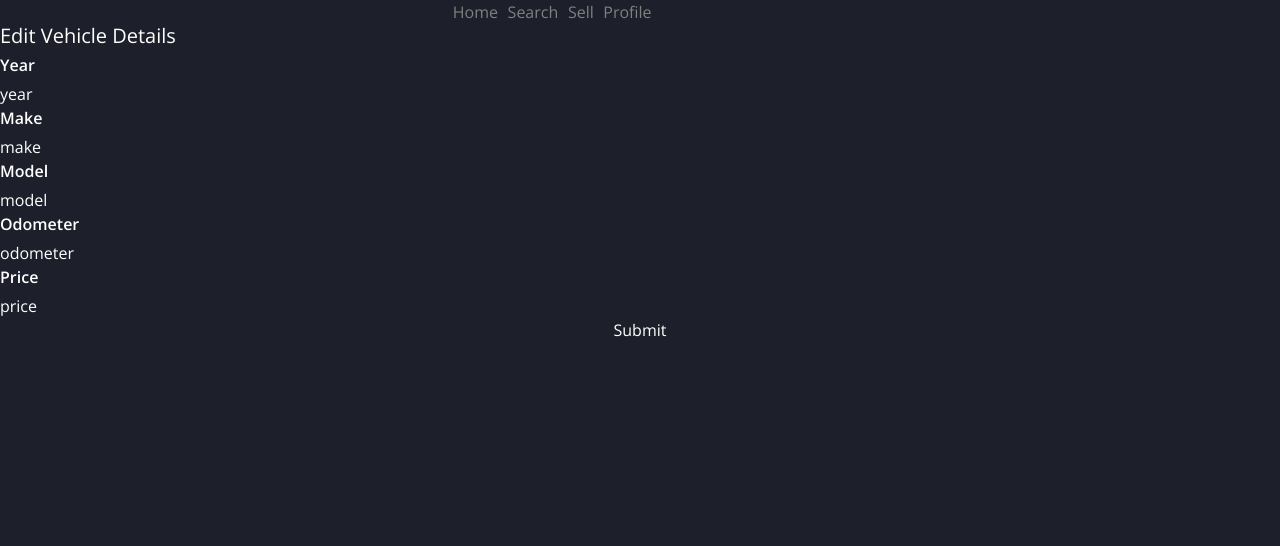
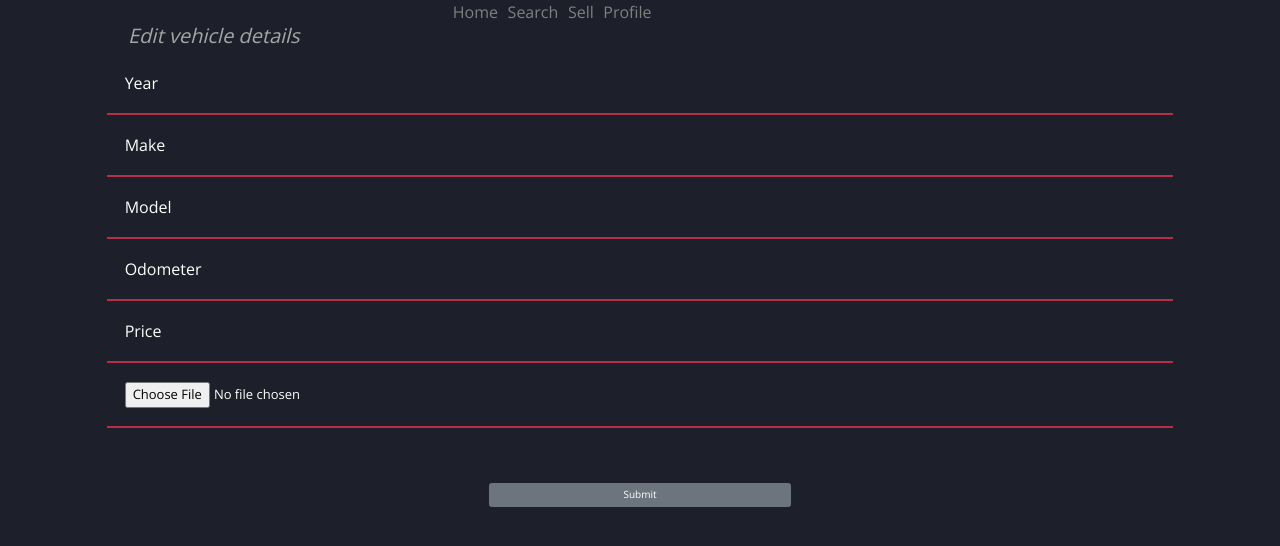
Before and after one commit to jkinita/summative-react-app, a React (Create React App) app: page /edit/1 in a window 1280 px wide. Shown: the top 546 px of the page. Built offline with nearby package versions, Linux system fonts and the light colour scheme; no server answers.

Commit message:
changes to profuile and edit

```diff
--- a/src/App.jsx
+++ b/src/App.jsx
@@ -19,7 +19,6 @@ import AddCarAd from "./components_tanya/AddCarAd";
 import EditCarAd from "./components_tanya/EditCarAd";
 import MyCarDetails from "./components_tanya/MyCarDetails";
 import MyProfile from "./components_tanya/MyProfile";
-import Header from "./components_tanya/Header";
 
 // Joe's components:
 import GlobalNav from "./components_joe/GlobalNav";
--- a/src/components_tanya/AddCarAd.jsx
+++ b/src/components_tanya/AddCarAd.jsx
@@ -2,8 +2,12 @@ import React, { Component } from "react";
 import { Button } from "reactstrap";
 import Axios from "axios";
 import * as UTILS from "../utils";
+import { navigate } from "@reach/router";
+import "../css/shared.css";
+import "../css_tanya/style.css";
+import "../css_tanya/addcar_form.css";
 
-import { navigate } from "@reach/router";
+import "../css_tanya/my_profile.css";
 
 export default class AddCarAd extends Component {
   constructor(props) {
@@ -51,10 +55,10 @@ export default class AddCarAd extends Component {
       <div className="main-content-t">
         <h2 className="vehicle-details-title">Vehicle details</h2>
         {/* <h2 className="vehicle-details ">Vehicle Details</h2> */}
-        <div className="card">
-          <div className="card-body px-lg-5 pt-0">
+        <div className="card form-container-t">
+          <div className="card-body   pt-0">
             <form onSubmit={this.addCar} ref={this.formRef}>
-              <div className=" main-redline-input md-form">
+              <div className=" main-redline-input  ">
                 {/* <label>Year</label> */}
                 <input id="year" type="string" name="year" placeholder="Year" />
               </div>
@@ -95,19 +99,26 @@ export default class AddCarAd extends Component {
               <div className="  md-form">
                 <input
                   id="seller_name"
-                  type="text"
+                  type="hidden"
                   name="seller_name"
                   value="user"
                 />
               </div>
               <input id="id" type="hidden" name="id" value={this.state.id} />
-
-              <input type="file" name="car_image" id="car_image" />
-              <button onClick={this.uploadToExpress} className="add-button">
-                Upload picture
-              </button>
-
-              <Button type="submit">Next</Button>
+              <div className=" main-redline-input md-form image-upload-container-t">
+                <input
+                  type="file"
+                  name="car_image"
+                  id="car_image"
+                  onChange={this.uploadToExpress}
+                />
+                {/* <button onClick={this.uploadToExpress} className="add-button">
+                  Upload picture
+                </button> */}
+              </div>
+              <Button className="  btn-next-t" type="submit">
+                Next
+              </Button>
             </form>
           </div>
         </div>
--- a/src/components_tanya/EditCarAd.jsx
+++ b/src/components_tanya/EditCarAd.jsx
@@ -1,82 +1,155 @@
 import React, { Component } from "react";
 import Axios from "axios";
+import { navigate } from "@reach/router";
 import * as UTILS from "../utils";
 import { Button } from "reactstrap";
+import "../css/shared.css";
+import "../css_tanya/style.css";
+import "../css_tanya/my_profile.css";
+import "../css_tanya/addcar_form.css";
 
 export default class EditCarAd extends Component {
   constructor(props) {
     super(props);
+
     this.state = {
       car: {},
-      id: Date.now()
     };
+    this.formRef = React.createRef();
   }
 
   componentDidMount() {
-    var carid = this.props.id;
-    this.formRef = React.createRef();
-    Axios.get(`${UTILS.cars_url}/${carid}`).then(res => {
+    // console.log(`${UTILS.cars_url}/${this.props.id}`);
+    Axios.get(`${UTILS.cars_url}/${this.props.id}`)
+      .then((res) => {
         console.log(res.data);
         this.setState({ car: res.data[0] });
-    });
+      })
+      .catch((err) => console.log(err));
   }
 
-  saveEdit = e => {
+  EditCarAd = (e) => {
     e.preventDefault();
-    alert("edit");
     var formData = new FormData(this.formRef.current);
+
+    var dataToSend = {
+      year: formData.get("year"),
+      make: formData.get("make"),
+      model: formData.get("model"),
+      price: formData.get("price"),
+      car_image: formData.get("car_image"),
+      id: formData.get("id"),
+    };
+    console.log(dataToSend);
+    Axios.put(`${UTILS.cars_url}/${this.props.id}`, dataToSend).then((res) => {
+      console.log(res);
+    });
   };
 
   render() {
+    console.log(this.state);
+    const { year, make, model, price, car_image } = this.state.car;
     return (
       <div className="main-content-t">
-        <h2 className="vehicle-details "> Edit Vehicle Details</h2>
-        <form ref={this.formRef} onSubmit={this.saveEdit}>
-          <label>Year</label>
+        <h2 className="vehicle-details-title">Edit vehicle details</h2>
+
+        <div className="card form-container-t">
+          <div className="card-body   pt-0">
+            <form ref={this.formRef} onSubmit={this.EditCarAd}>
+              <div className=" main-redline-input  ">
+                {/* <label>Year</label> */}
                 <input
                   id="year"
                   type="string"
                   name="year"
-            placeholder="year"
-            value={this.state.car.year}
+                  placeholder="Year"
+                  defaultValue={this.state.car.year}
                 />
+              </div>
 
-          <label>Make</label>
+              <div className=" main-redline-input md-form">
+                {/* <label>Make</label> */}
                 <input
                   type="text"
                   name="make"
-            placeholder="make"
-            value={this.state.car.make}
+                  placeholder="Make"
+                  defaultValue={this.state.car.make}
                 />
+              </div>
 
-          <label>Model</label>
+              <div className=" main-redline-input md-form">
+                {/* <label>Model</label> */}
                 <input
                   id="model"
                   type="text"
                   name="model"
-            placeholder="model"
-            value={this.state.car.model}
+                  placeholder="Model"
+                  defaultValue={this.state.car.model}
                 />
-
-          <label>Odometer</label>
+              </div>
+              <div className="main-redline-input md-form">
+                {/* <label>Odometer</label> */}
                 <input
                   id="odometer"
+                  type="number"
                   name="odometer"
-            placeholder="odometer"
-            value={this.state.car.odometer}
+                  placeholder="Odometer"
+                  defaultValue={this.state.car.odometer}
                 />
+              </div>
 
-          <label>Price</label>
+              <div className=" main-redline-input md-form">
+                {/* <label>Price</label> */}
                 <input
                   id="price"
                   type="number"
                   name="price"
-            placeholder="price"
-            value={this.state.car.price}
+                  placeholder="Price"
+                  defaultValue={this.state.car.price}
                 />
-          <input id="id" type="hidden" name="id" value={this.state.id} />
-          <input type="submit" />
+              </div>
+              <div className="  md-form">
+                <input
+                  id="seller_name"
+                  type="hidden"
+                  name="seller_name"
+                  defaultValue="user"
+                />
+              </div>
+              <input id="id" type="hidden" name="id" value={this.props.id} />
+              <div className=" main-redline-input md-form image-upload-container-t">
+                {/* <input
+                  type="file"
+                  name="car_image"
+                  id="car_image"
+                  onChange={this.uploadToExpress}
+                /> */}
+                {/*
+                <input
+                  type="hidden"
+                  name="car_image"
+                  id="car_image"
+                  value={car_image}
+                  onChange={this.uploadToExpress}
+                /> */}
+
+                {/* <button onClick={this.uploadToExpress} className="add-button">
+                  Upload picture
+                </button> */}
+
+                <input
+                  type="file"
+                  id="car_image"
+                  name="car_image"
+                  defaultValue={car_image}
+                ></input>
+              </div>
+              <Button className="red-btn-t" type="submit">
+                Submit
+              </Button>
             </form>
+          </div>
+        </div>
       </div>
     );
   }
--- a/src/css/shared.css
+++ b/src/css/shared.css
@@ -108,7 +108,7 @@ button {
 /* --------------------INPUT STYLE-------------------- */
 .main-redline-input {
   border-bottom: 2px solid #b42f47;
-  width: 32.8rem;
+  /* width: 32.8rem; */
   width: 85%;
   background-color: #1d1f2b;
   padding: 1.8rem;
--- /dev/null
+++ b/src/css_tanya/addcar_form.css
@@ -0,0 +1,52 @@
+.choose-file-label {
+    color: #fffffc;
+}
+
+.main-content-t .form-container-t {
+    border: none;
+    background-color: #1d1f2b;
+    display: flex;
+    flex-direction: column;
+    justify-content: center;
+    border: none;
+}
+
+.form-container-t form {
+    display: flex;
+    flex-direction: column;
+    justify-content: center;
+    align-items: center;
+}
+
+.image-upload-container-t>input {
+    font-size: 1.3rem;
+}
+
+
+
+.main-content-t>form {
+    display: flex;
+    flex-direction: column;
+}
+
+.main-content-t .vehicle-details-title {
+    margin-left: 10%;
+}
+
+form>.red-btn-t {
+    margin-top: 5.5rem;
+}
+
+
+.card-body {
+    background-color: #1d1f2b;
+}
+
+
+btn-next-t {
+    width: 30.2rem;
+    border-radius: 1rem;
+    background-color: #d92546;
+    padding: 1.2rem;
+    font-size: 1.8rem;
+}
--- /dev/null
+++ b/src/css_tanya/my_profile.css
@@ -0,0 +1,126 @@
+ .column-t {
+     display: flex;
+     flex-direction: column;
+     color: white;
+ }
+
+ .user-content-t {
+     display: flex;
+     flex-direction: column;
+     align-items: center;
+
+ }
+
+ .user-details-container-t {
+     display: flex;
+     flex-direction: column;
+     align-items: center;
+     margin-bottom: 2rem;
+
+ }
+
+
+ .email {
+     color: white;
+     font-size: 1.6rem;
+     margin-bottom: 3rem;
+
+
+ }
+
+ .user-image-wrapper-t {
+     margin-bottom: 2rem;
+     margin-top: 3rem;
+
+ }
+
+ .user-image-wrapper-t>img {
+     max-width: 100%;
+     width: 120px;
+     border-radius: 120px;
+ }
+
+ .selling-vehicles-title {
+     color: #b42f47;
+     margin-bottom: 3rem;
+     font-style: italic;
+     font-weight: 600;
+
+ }
+
+ .model-make-container-t>h1 {
+     display: flex;
+     flex-direction: row;
+ }
+
+ .small-image-car-wrapper {
+     margin-right: 1rem;
+ }
+
+ .small-image-car-wrapper>img {
+     max-width: 100%;
+     width: 125px;
+
+     background-color: #fffffc;
+     border-radius: 1rem;
+     padding: 1.4rem 0.3rem;
+
+
+ }
+
+ .edit-profile-btn {
+     width: 16.4rem;
+     font-size: 1.6rem;
+     background-color: #464b59;
+     border-radius: 1rem;
+     margin-bottom: 2.8rem;
+ }
+
+
+ .delete-btn-small-t {
+     width: 5rem;
+     border-radius: 0.7rem;
+     font-size: 1rem;
+     background-color: #1d1f2b;
+     border: 1.5px solid #d92546;
+     padding: 0.4rem;
+     color: #d92546;
+ }
+
+ .edit-btn-small-t {
+     width: 5rem;
+     border-radius: 0.7rem;
+     font-size: 1rem;
+     background-color: #464b59;
+     padding: 0.4rem;
+     margin-bottom: 3.5rem;
+     margin-left: 1rem;
+     margin-right: 0.8rem;
+     white-space: nowrap;
+ }
+
+ .small-buttons-container-t {
+     display: flex;
+
+     flex-direction: row;
+     /* margin-bottom: 3rem; */
+ }
+
+
+
+ .selling-vehicles-container {
+     margin-left: 4rem;
+     width: 80%;
+ }
+
+ .view-details-btn-t {
+     margin-top: 0.5rem;
+     color: #d92546;
+     font-size: 1.1rem;
+     width: 7rem;
+ }
+
+ .model-make-container-t h2 {
+     font-style: italic;
+     font-weight: 600;
+ }
--- a/src/css_tanya/style.css
+++ b/src/css_tanya/style.css
@@ -1,3 +1,8 @@
+textarea {
+    background-color: #1d1f2b;
+}
+
+/* ___general styling____ */
 .main-content-t {
 
     display: flex;
@@ -13,12 +18,13 @@
 
 
 
-/* ____________________sell car form___________________ */
 
-.choose-file-label {
-    color: aliceblue;
+.row-t {
+    display: flex;
+    flex-direction: row;
 }
 
+/* ___general styling finished____ */
 
 
 /* ____________________sell car details___________________ */
@@ -28,13 +34,11 @@
     align-items: center;
 }
 
-.row-t {
-    display: flex;
-    flex-direction: row;
-}
 
 .my-car-image-wrapper-t {
     margin-bottom: 2rem;
+    background-color: #fffffc;
+    border-radius: 1rem;
 }
 
 .my-car-image-wrapper-t>img {
@@ -113,132 +117,14 @@
 }
 
 
-/* ____________________user profile details___________________ */
-.user-content-t {
-    display: flex;
-    flex-direction: column;
-    align-items: center;
 
-}
-
-.user-details-container-t {
-    display: flex;
-    flex-direction: column;
-    align-items: center;
-    margin-bottom: 2rem;
-
-}
-
-
-.email {
-    color: white;
-    font-size: 1.6rem;
-    margin-bottom: 3rem;
-
-
-}
-
-.user-image-wrapper-t {
-    margin-bottom: 2rem;
-    margin-top: 3rem;
-
-}
-
-.user-image-wrapper-t>img {
-    max-width: 100%;
-    width: 120px;
-    border-radius: 120px;
-}
-
-.selling-vehicles-title {
-    color: #b42f47;
-    margin-bottom: 3rem;
-
-}
-
-
-.small-image-car-wrapper>img {
-    max-width: 100%;
-    width: 100px;
-    margin-right: 2rem;
-}
-
-.edit-profile-btn {
-    width: 16.4rem;
-    font-size: 1.6rem;
-    background-color: #464b59;
-    border-radius: 1rem;
-    margin-bottom: 2.8rem;
-}
-
-
-.delete-btn-small-t {
-    width: 10rem;
-    border-radius: 1rem;
-    font-size: 1.3rem;
-    background-color: #1d1f2b;
-    border: 1.5px solid #d92546;
-    padding: 0.4rem;
-    color: #d92546;
-}
-
-.edit-btn-small-t {
-    width: 10rem;
-    border-radius: 1rem;
-    font-size: 1.3rem;
-    background-color: #464b59;
-    padding: 0.4rem;
-    margin-bottom: 3.5rem;
-}
-
-.small-buttons-container-t {
-    display: flex;
-
-    flex-direction: row;
-    /* margin-bottom: 3rem; */
-}
-
-
-
-.selling-vehicles-container {
-    margin-left: 4rem;
-}
-
-
-
-
-/* ____________________sell carr form___________________ */
-
-.main-content-t>form {
-    display: flex;
-    flex-direction: column;
-}
-
-label {
-    color: white;
-    font-weight: 900;
-}
-
+/* _____reeplace to shared_______ */
 form {
     background-color: #1d1f2b;
 }
 
 
 ::placeholder {
-    color: white;
+    color: #fffffc;
     opacity: 1;
 }
-
-.card-body {
-    background-color: #1d1f2b;
-}
-
-
-.main-content-t .vehicle-details-title {
-    margin-left: 5%;
-}
-
-
-.view-details-btn-t {
-    color: #d92546;
-}
```
Also changed, not shown: src/components_tanya/MyCarDetails.jsx (+21 -9 lines), src/components_tanya/MyProfile.jsx (+52 -11 lines). Lines whose indentation alone changed are shown as unchanged.
